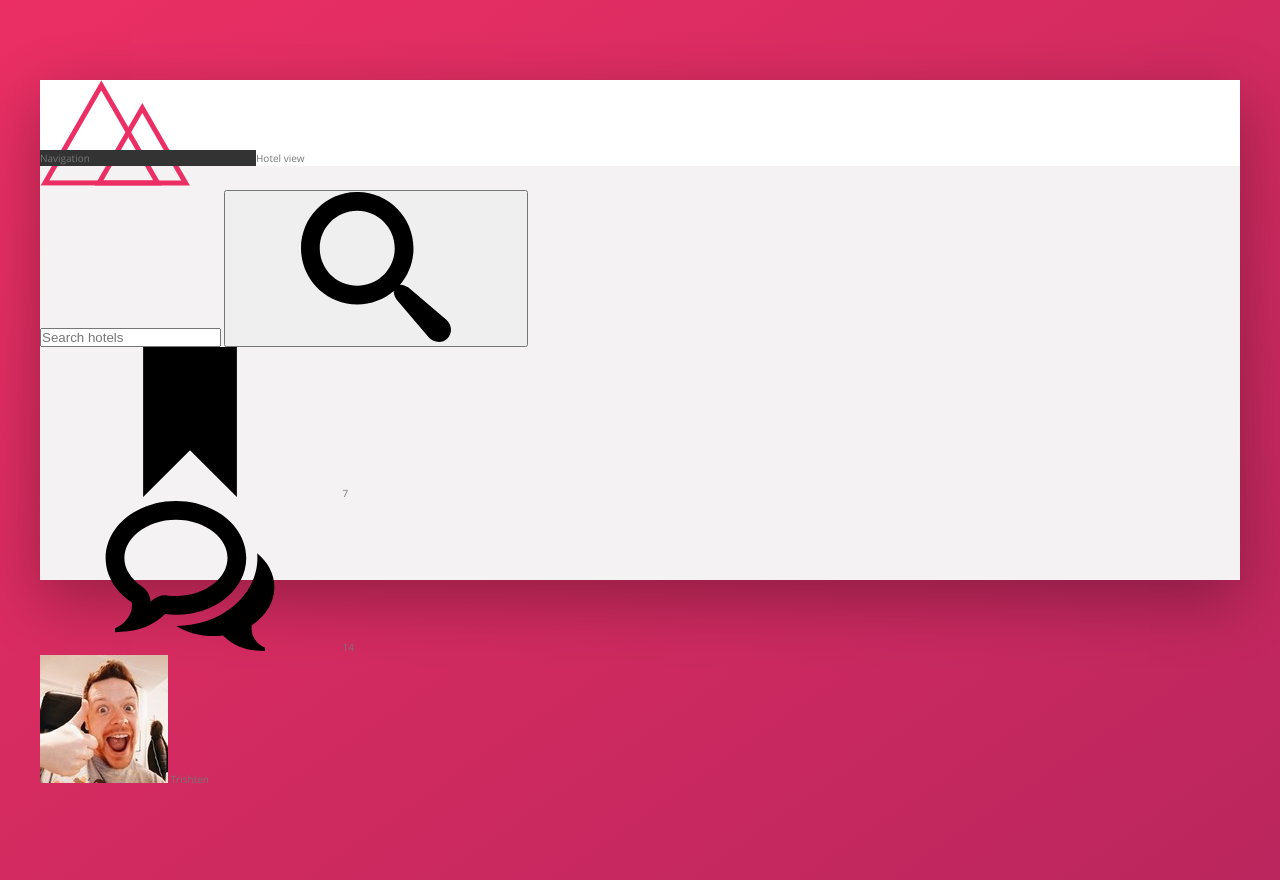
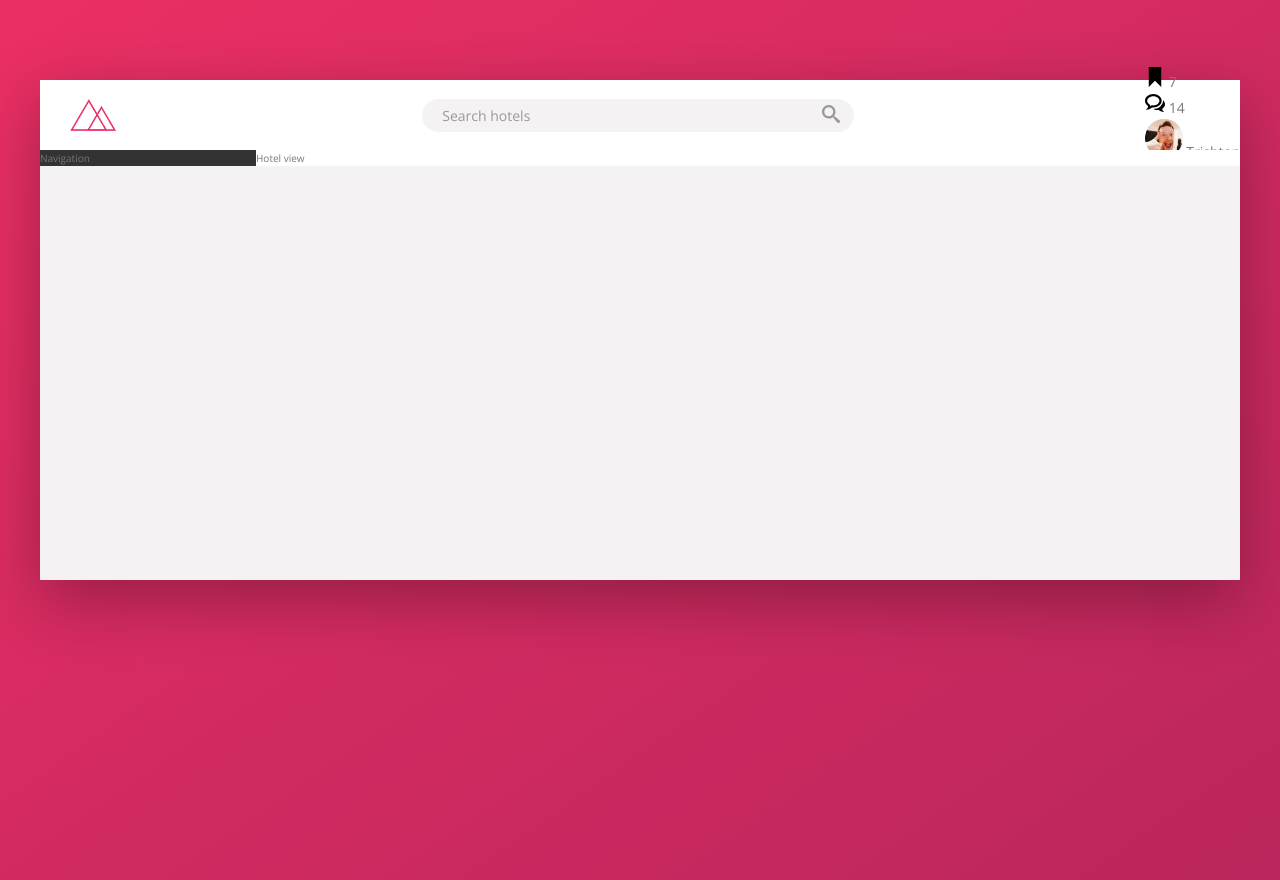
Before and after one commit to acharayaP03/Travel-Advisor, a website: page index.html in a window 1280 px wide. Drawn offline with nearby package versions, Linux system fonts and the light colour scheme; files that its build step writes are made by us from their sources.

Commit message:
search input layout

```diff
--- a/index.html
+++ b/index.html
@@ -16,8 +16,8 @@
         <img src="images/logo.png" alt="trillo logo" class="logo">
         <form action="#" class="search">
             <input type="text" placeholder="Search hotels" class="search__input">
-            <button class="search">
-                <svg class="user-nav__icon">
+            <button class="search__button">
+                <svg class="search__icon">
                     <use xlink:href="images/sprites.svg#icon-search"></use>
                 </svg>
             </button>
--- a/sass/_components.scss
+++ b/sass/_components.scss
@@ -0,0 +1,90 @@
+///////////////////////////////////////////////
+// Logo
+.logo{
+  height: 3.25rem;
+  margin-left: 3rem;
+}
+
+///////////////////////////////////////////////
+// Search input
+
+.search {
+  flex: 0 0 40%;
+
+  display: flex;
+  justify-content: center;
+  align-items: center;
+
+  &__input{
+    font-family: inherit;
+    font-size: inherit;
+    color: inherit;
+    background-color: var(--color-grey-light-2);
+    padding: 0.7rem 2rem;
+    border: none;
+    border-radius: 100px;
+    width: 90%;
+    margin-right: -3.25rem;
+    transition: all 0.2s;
+
+    &:focus {
+      outline-style: none;
+      width: 100%;
+      background-color: var(--color-grey-light-3);
+    }
+
+    &::-webkit-input-placeholder{
+      font-weight: 100;
+      color: var(--color-grey-dark-3);
+    }
+   }
+
+  &__input:focus + &__button {
+    background-color: var(--color-grey-light-3);
+  }
+
+  &__button{
+    border: none;
+    background-color: var(--color-grey-light-2);
+
+    &:focus{
+      outline-style: none;
+    }
+
+    &:active{
+      transform: translate(2px);
+    }
+  }
+
+  &__icon{
+    height: 1.8rem;
+    width: 1.8rem;
+    fill: var(--color-grey-dark-3);
+  }
+}
+
+///////////////////////////////////////////////
+// Logo
+.user-nav{
+  &__icon-box{
+
+  }
+
+  &__icon{
+    height: 2rem;
+    width: 2rem;
+  }
+
+  &__user{
+
+  }
+
+  &__user-photo{
+    height: 3.75rem;
+    border-radius: 50%;
+  }
+
+  &__user-name{
+
+  }
+}
--- a/sass/_layout.scss
+++ b/sass/_layout.scss
@@ -9,9 +9,14 @@
 }
 
 .header{
+  font-size: 1.4rem;
   height: 7rem;
   background-color: #fff;
   border-bottom: var(--color-grey-light-2);
+
+  display: flex;
+  justify-content: space-between;
+  align-items: center;
 }
 
 .sidebar{
```
